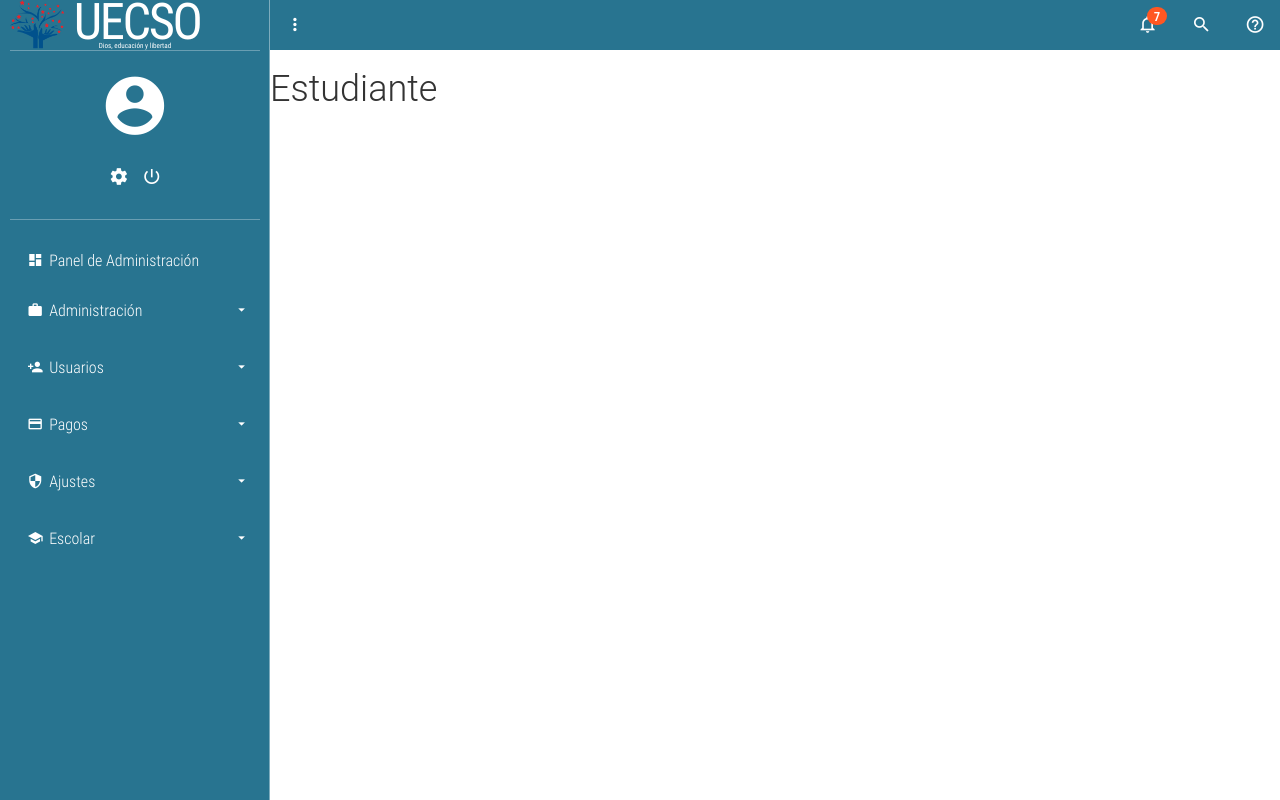
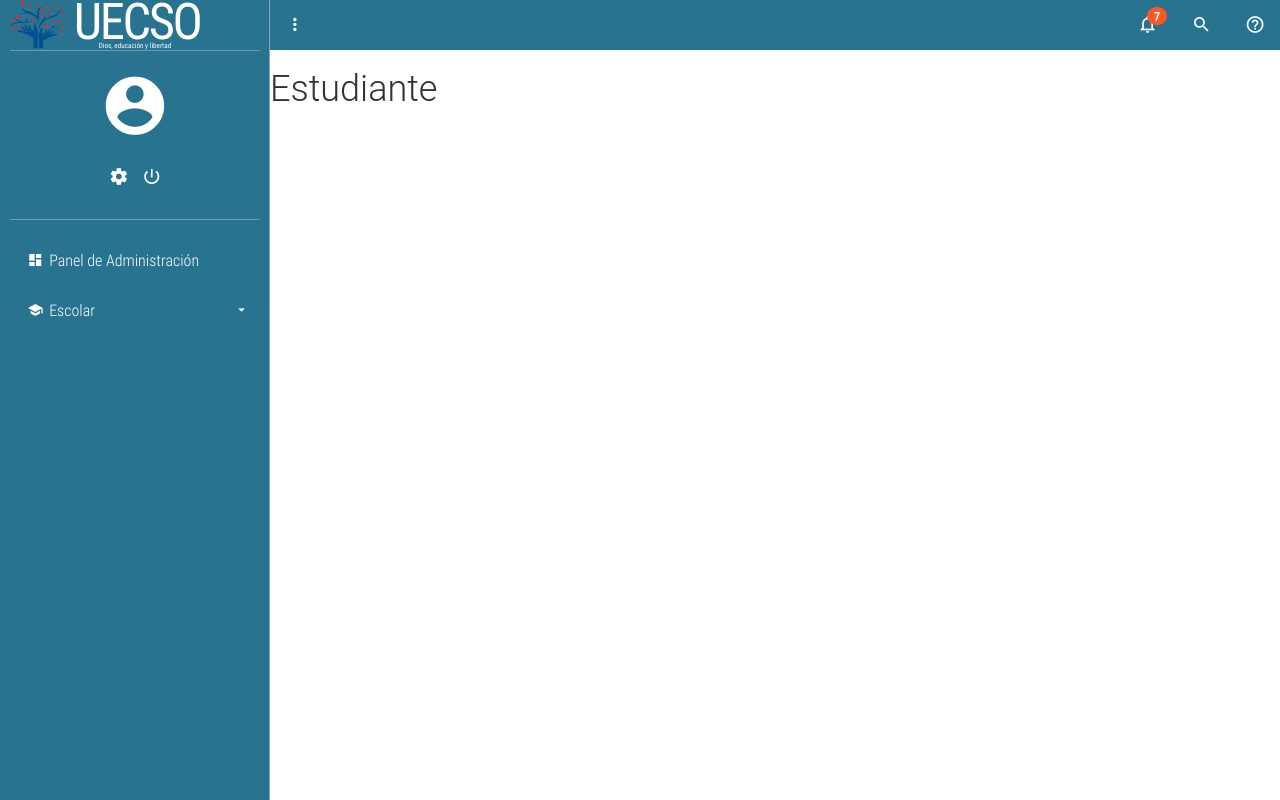
Before and after one commit to MateoReinoso/ProyectoSegundoParcial, a PHP site: page /system/student/index.php in a window 1280 px wide. Run offline with PHP 8.4, Linux system fonts and the light colour scheme.

Commit message:
Estudiante

```diff
--- a/system/student/menu/sidebar.php
+++ b/system/student/menu/sidebar.php
@@ -31,90 +31,20 @@
 						<i class="zmdi zmdi-view-dashboard zmdi-hc-fw"></i> Panel de Administración
 					</a>
 				</li>
-				<li>
-					<a href="#!" class="btn-sideBar-SubMenu">
-						<i class="zmdi zmdi-case zmdi-hc-fw"></i> Administración <i class="zmdi zmdi-caret-down pull-right"></i>
-					</a>
-					<ul class="list-unstyled full-box">
-						<li>
-							<a href="period.html"><i class="zmdi zmdi-timer zmdi-hc-fw"></i> Periodos</a>
-						</li>
-						<li>
-							<a href="subject.html"><i class="zmdi zmdi-book zmdi-hc-fw"></i> Asignaturas</a>
-						</li>
-						<li>
-							<a href="section.html"><i class="zmdi zmdi-graduation-cap zmdi-hc-fw"></i> Cursos</a>
-						</li>
-						<li>
-							<a href="building.html"><i class="zmdi zmdi-balance zmdi-hc-fw"></i> Edificios</a>
-						</li>
-						<li>
-							<a href="salon.html"><i class="zmdi zmdi-font zmdi-hc-fw"></i> Aulas</a>
-						</li>
-						<li>
-							<a href="teacher_subject.html"><i class="zmdi zmdi-case zmdi-hc-fw"></i> Registro de asignaturas por docente</a>
-						</li>
-					</ul>
-				</li>
-				<li>
-					<a href="#!" class="btn-sideBar-SubMenu">
-						<i class="zmdi zmdi-account-add zmdi-hc-fw"></i> Usuarios <i class="zmdi zmdi-caret-down pull-right"></i>
-					</a>
-					<ul class="list-unstyled full-box">
-						<li>
-							<a href="admin.html"><i class="zmdi zmdi-account zmdi-hc-fw"></i> Administrador</a>
-						</li>
-						<li>
-							<a href="applicant.html"><i class="zmdi zmdi-account-add zmdi-hc-fw"></i> Aspirante</a>
-						</li>
-						<li>
-							<a href="teacher.html"><i class="zmdi zmdi-male-alt zmdi-hc-fw"></i> Docente</a>
-						</li>
-						<li>
-							<a href="student.html"><i class="zmdi zmdi-face zmdi-hc-fw"></i> Estudiante</a>
-						</li>
-						<li>
-							<a href="representative.html"><i class="zmdi zmdi-male-female zmdi-hc-fw"></i> Representante</a>
-						</li>
 
-					</ul>
-				</li>
-				<li>
-					<a href="#!" class="btn-sideBar-SubMenu">
-						<i class="zmdi zmdi-card zmdi-hc-fw"></i> Pagos <i class="zmdi zmdi-caret-down pull-right"></i>
-					</a>
-					<ul class="list-unstyled full-box">
-						<li>
-							<a href="registration.html"><i class="zmdi zmdi-money-box zmdi-hc-fw"></i> Registro</a>
-						</li>
-						<li>
-							<a href="payments.html"><i class="zmdi zmdi-money zmdi-hc-fw"></i> Pagos</a>
-						</li>
-					</ul>
-				</li>
-				<li>
-					<a href="#!" class="btn-sideBar-SubMenu">
-						<i class="zmdi zmdi-shield-security zmdi-hc-fw"></i> Ajustes <i class="zmdi zmdi-caret-down pull-right"></i>
-					</a>
-					<ul class="list-unstyled full-box">
-						<li>
-							<a href="school.html"><i class="zmdi zmdi-balance zmdi-hc-fw"></i> Datos de la institución</a>
-						</li>
-					</ul>
-				</li>
 				<li>
 					<a href="#!" class="btn-sideBar-SubMenu">
 						<i class="zmdi zmdi-graduation-cap zmdi-hc-fw"></i> Escolar <i class="zmdi zmdi-caret-down pull-right"></i>
 					</a>
 					<ul class="list-unstyled full-box">
 						<li>
-							<a href="homework.html"><i class="zmdi zmdi-book zmdi-hc-fw"></i> Tareas</a>
+							<a href="checkhomework.php"><i class="zmdi zmdi-book zmdi-hc-fw"></i>Tareas a realizar</a>
 						</li>
 						<li>
 							<a href="release.html"><i class="zmdi zmdi-card zmdi-hc-fw"></i> Comunicados</a>
 						</li>
 						<li>
-							<a href="score.html"><i class="zmdi zmdi-font zmdi-hc-fw"></i> Calificaciones</a>
+							<a href="homework.php"><i class="zmdi zmdi-font zmdi-hc-fw"></i> Asignación de Tareas</a>
 						</li>
 						<li>
 							<a href="assistance.html"><i class="zmdi zmdi-alert-triangle zmdi-hc-fw"></i> Faltas</a>
```
Also changed, not shown: system/student/checkhomework.php (renamed from system/teacher/index.php, +7 -4 lines).
